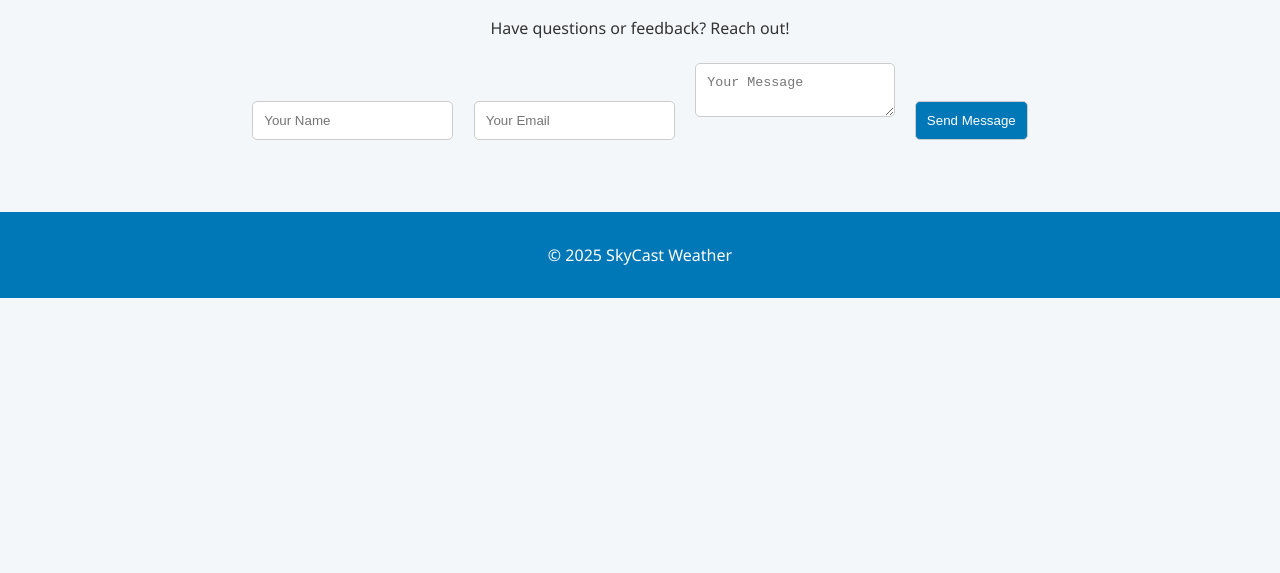
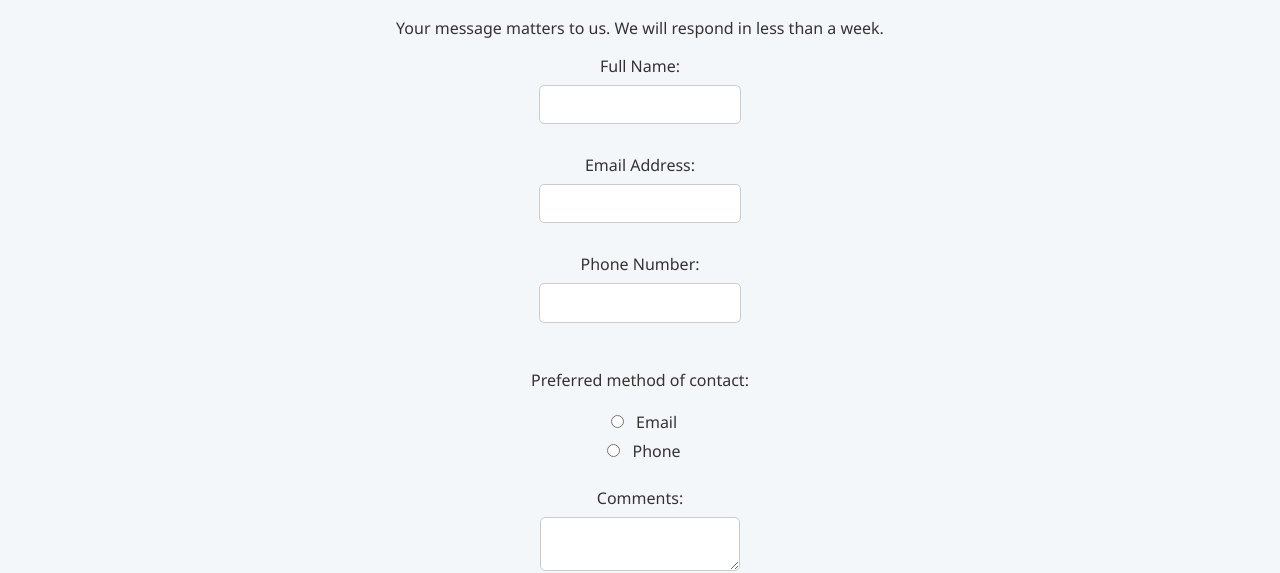
Before and after one commit to gabimont-dotcom/skycast-weather, a plain HTML site: page contact.html in a window 1280 px wide. Shown: the part 244-817 px from the top of the page. Drawn offline with Linux system fonts and the light colour scheme.

Commit message:
Update contact.html

```diff
--- a/contact.html
+++ b/contact.html
@@ -22,12 +22,33 @@
 
   <main>
     <h2>Contact Us</h2>
-    <p>Have questions or feedback? Reach out!</p>
-    <form>
-      <input type="text" placeholder="Your Name" required>
-      <input type="email" placeholder="Your Email" required>
-      <textarea placeholder="Your Message"></textarea>
-      <button type="submit">Send Message</button>
+    <p>Your message matters to us. We will respond in less than a week.</p>
+
+    <form method="GET" action="simpleForm.html">
+
+      <label for="fullname">Full Name:</label><br>
+      <input type="text" id="fullname" name="fullname" required><br><br>
+
+      <label for="email">Email Address:</label><br>
+      <input type="email" id="email" name="email" required><br><br>
+
+      <label for="phone">Phone Number:</label><br>
+      <input type="text" id="phone" name="phone"><br><br>
+
+      <p>Preferred method of contact:</p>
+
+      <label>
+        <input type="radio" name="contact" value="email"> Email
+      </label><br>
+
+      <label>
+        <input type="radio" name="contact" value="phone"> Phone
+      </label><br><br>
+
+      <label for="comment">Comments:</label><br>
+      <textarea id="comment" name="comment"></textarea><br><br>
+
+      <button type="submit">Submit</button>
     </form>
   </main>
 
```
